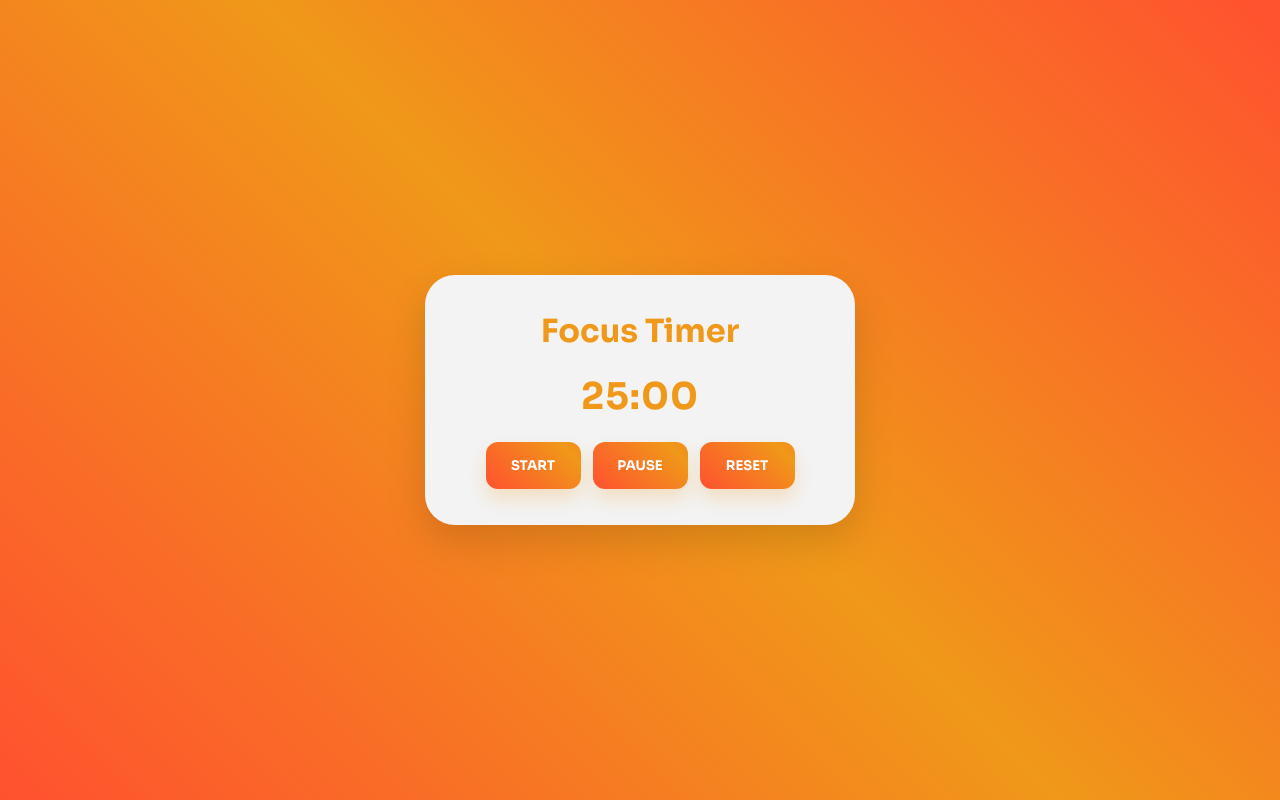
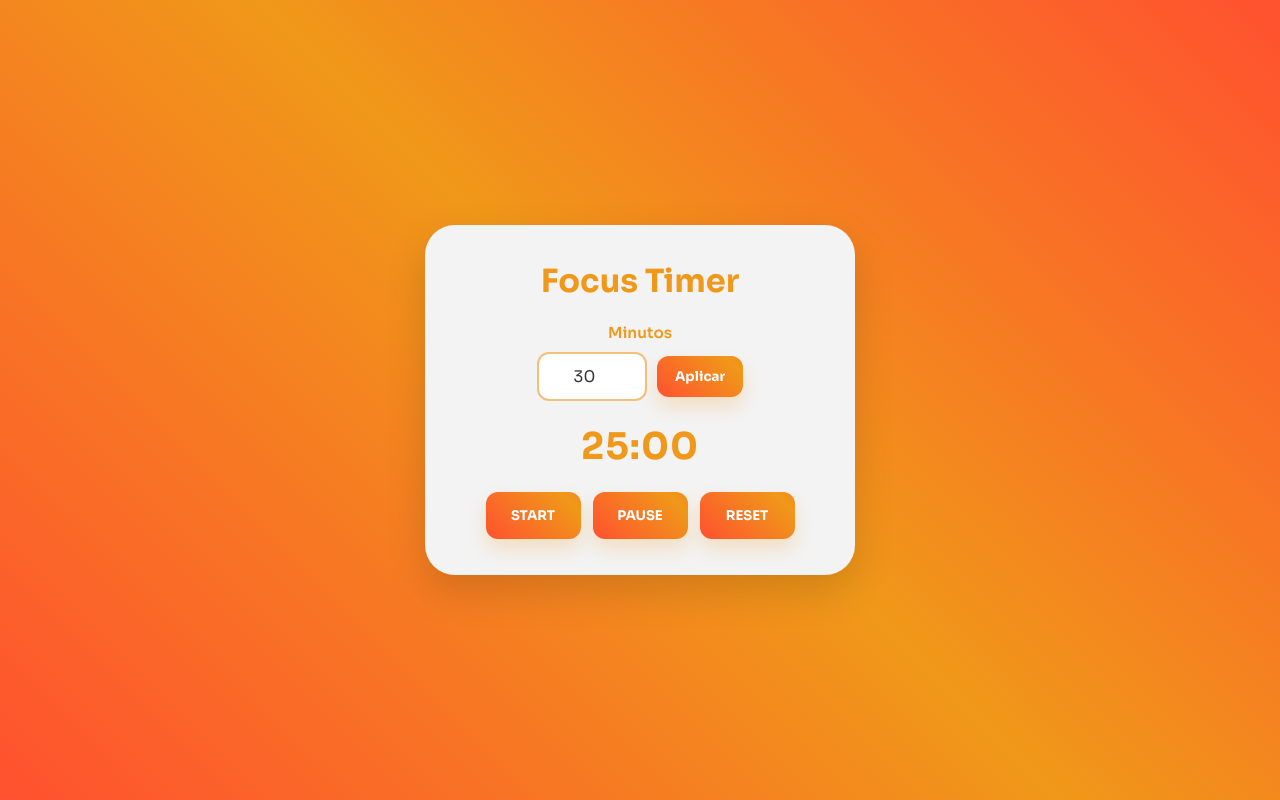
Before and after one commit to davi-amaraldev/timer-minimal-focus, a plain HTML site: page index.html in a window 1280 px wide. Drawn offline with Linux system fonts and the light colour scheme.

Commit message:
feat: add input and button

```diff
--- a/index.html
+++ b/index.html
@@ -3,17 +3,25 @@
 <head>
     <meta charset="UTF-8">
     <meta name="viewport" content="width=device-width, initial-scale=1.0">
-    <title>focus</title>
+    <title>Focus Timer</title>
     <link rel="stylesheet" href="css/style.css">
 </head>
 <body>
 
     <section class="container">
-
         <div class="center">
             <h1>Focus Timer</h1>
 
+            <div class="timer-config">
+                <label for="time-input">Minutos</label>
+                <div class="time-actions">
+                    <input id="time-input" type="number" class="time-input" min="1" value="30">
+                    <button class="apply-btn">Aplicar</button>
+                </div>
+            </div>
+
             <p class="timer">00:00</p>
+
             <div class="btn">
                 <button class="start-btn">Start</button>
                 <button class="pause-btn">Pause</button>
```
